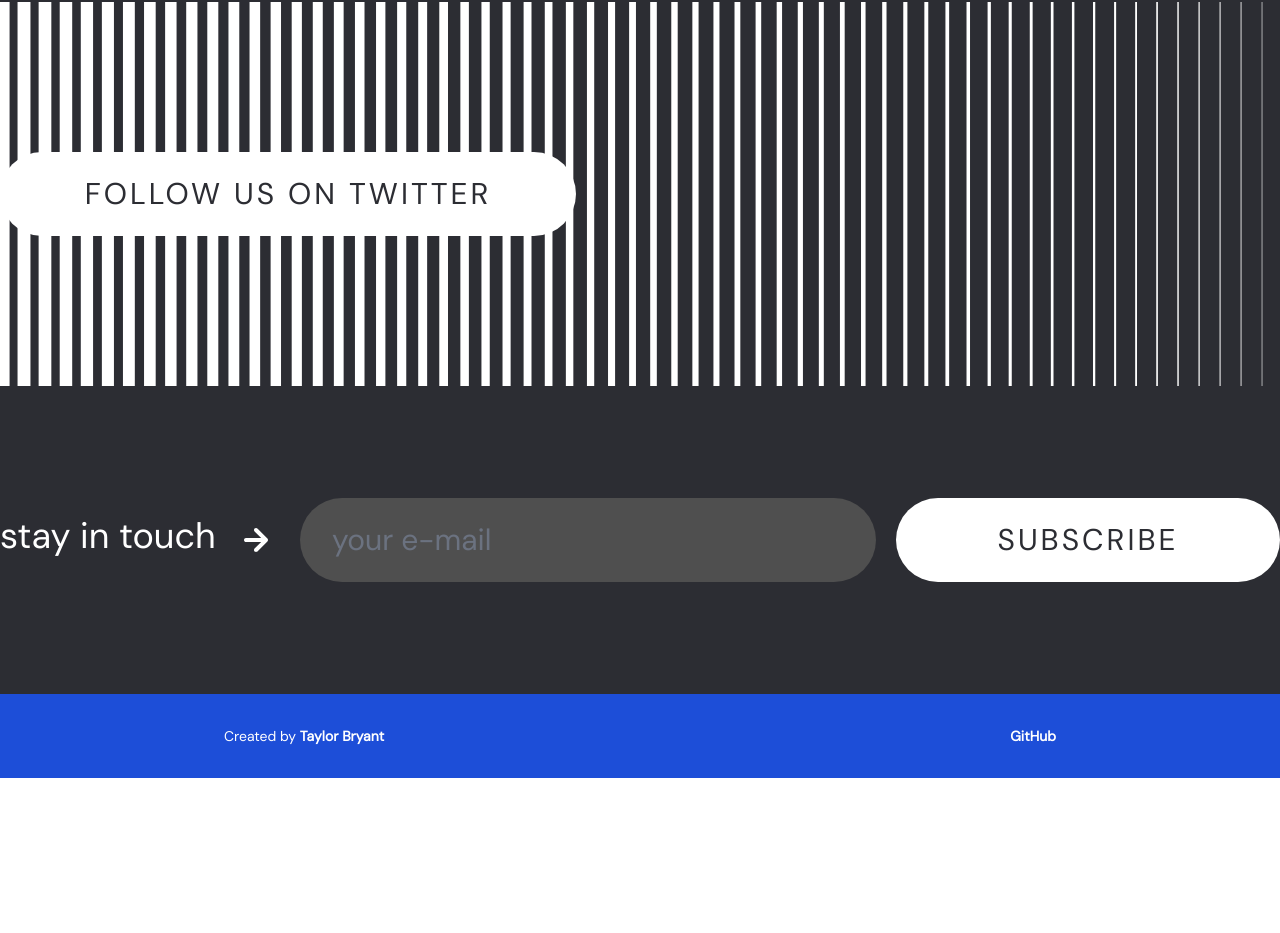
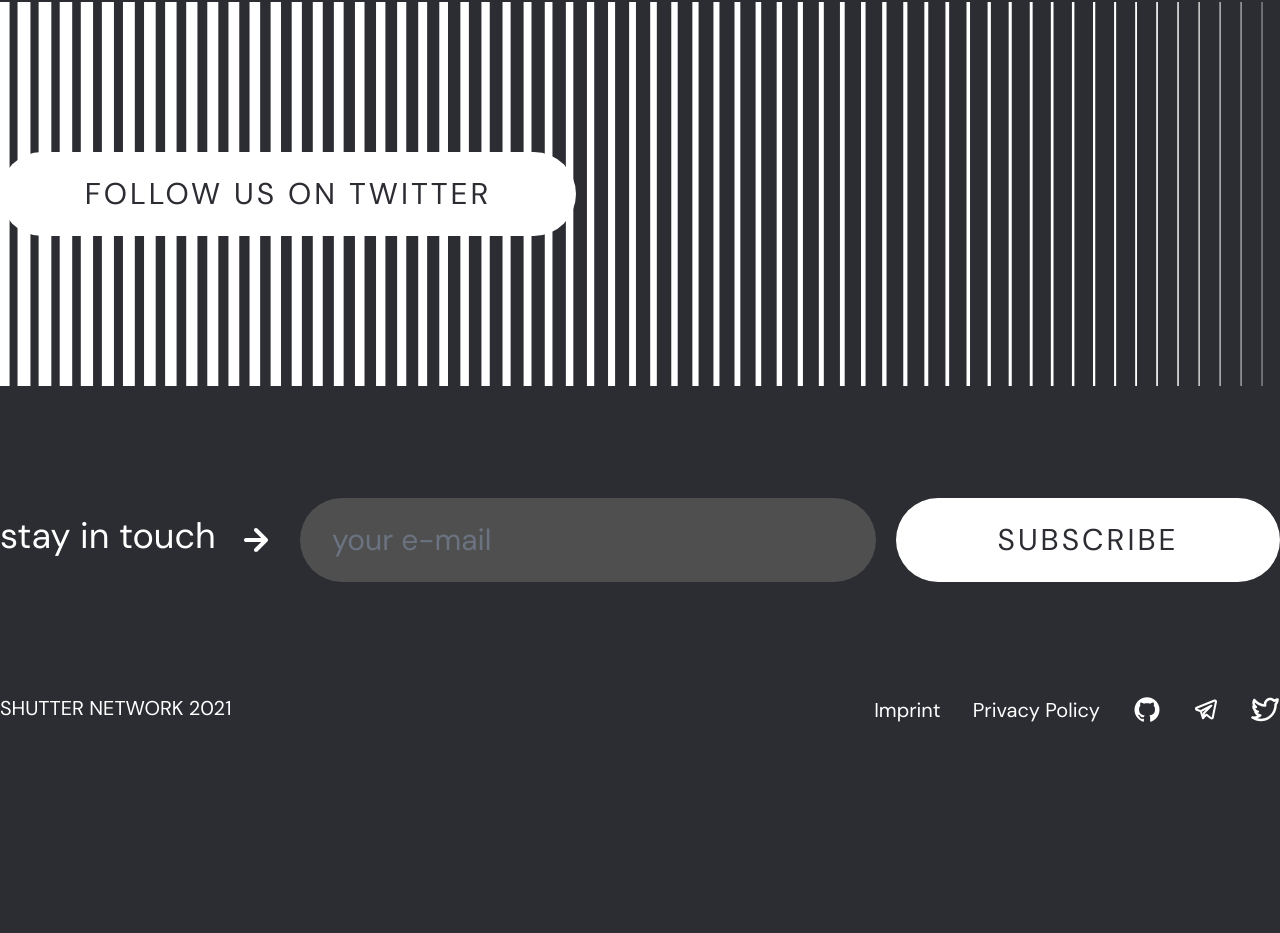
Before and after one commit to shutter-network/shutter-website, a Gatsby site: page / in a window 1280 px wide. Shown: the part 4930-5863 px from the top of the page. Before the commit the page ends 5708 px from the top, so only its background shows below. Built offline with nearby package versions, Linux system fonts and the light colour scheme; Gatsby itself is replaced by a stand-in of ours.

Commit message:
Add Footer section

```diff
--- /dev/null
+++ b/src/components/footer.js
@@ -0,0 +1,53 @@
+import React from "react";
+
+import { GitHub } from "./icons/github";
+import { Telegram } from "./icons/telegram";
+import { Twitter } from "./icons/twitter";
+
+import { Links } from "../constants/links";
+
+const NAV_ITEMS = [
+  {
+    label: `Imprint`,
+    link: Links.IMPRINT,
+  },
+  {
+    label: `Privacy Policy`,
+    link: Links.PRIVACY_POLICY,
+  },
+  {
+    label: <GitHub />,
+    link: Links.GITHUB,
+  },
+  {
+    label: <Telegram />,
+    link: Links.TELEGRAM,
+  },
+  {
+    label: <Twitter />,
+    link: Links.TWITTER,
+  },
+];
+
+export function Footer() {
+  return (
+    <footer className="bg-shutter-black">
+      <nav className="flex flex-col md:flex-row justify-between mb-52 container mx-auto">
+        <div className="uppercase text-xl text-white">Shutter Network 2021</div>
+        <div className="flex flex-row items-center">
+          {NAV_ITEMS.map((item, i) => (
+            <a
+              key={`footer-nav-item-${i}`}
+              href={item.link}
+              target="_blank"
+              rel="noopener noreferrer"
+              className="text-white text-xl ml-8"
+            >
+              {item.label}
+            </a>
+          ))}
+        </div>
+      </nav>
+    </footer>
+  );
+}
--- a/src/components/layout.js
+++ b/src/components/layout.js
@@ -3,6 +3,7 @@ import React from "react";
 import "@fontsource/dm-sans";
 
 import Header from "./header";
+import { Footer } from "./footer";
 
 function Layout({ children }) {
   return (
@@ -11,32 +12,7 @@ function Layout({ children }) {
 
       <main>{children}</main>
 
-      <footer className="bg-blue-700">
-        <nav className="flex justify-between max-w-4xl p-4 mx-auto text-sm md:p-8">
-          <p className="text-white">
-            Created by{` `}
-            <a
-              className="font-bold no-underline"
-              href="https://bryant.io"
-              target="_blank"
-              rel="noopener noreferrer"
-            >
-              Taylor Bryant
-            </a>
-          </p>
-
-          <p>
-            <a
-              className="font-bold text-white no-underline"
-              href="https://github.com/taylorbryant/gatsby-starter-tailwind"
-              target="_blank"
-              rel="noopener noreferrer"
-            >
-              GitHub
-            </a>
-          </p>
-        </nav>
-      </footer>
+      <Footer />
     </div>
   );
 }
--- a/src/constants/links.js
+++ b/src/constants/links.js
@@ -4,4 +4,6 @@ export const Links = {
   GITHUB: "",
   TELEGRAM: "",
   TWITTER: "",
+  IMPRINT: "",
+  PRIVACY_POLICY: "",
 };
```
